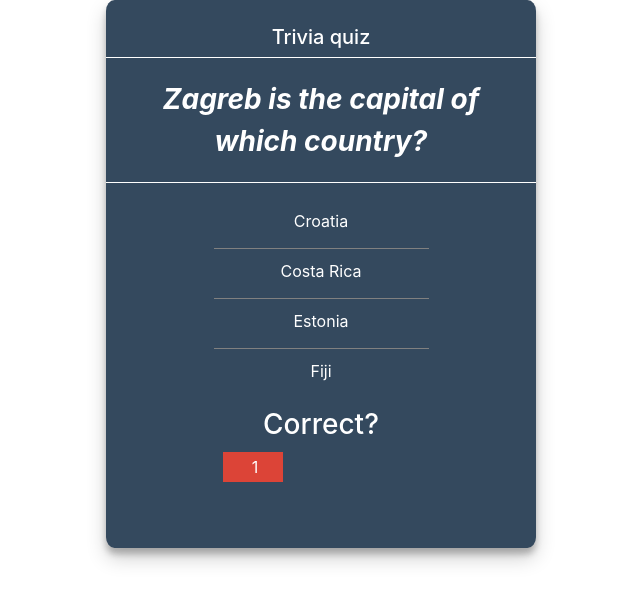
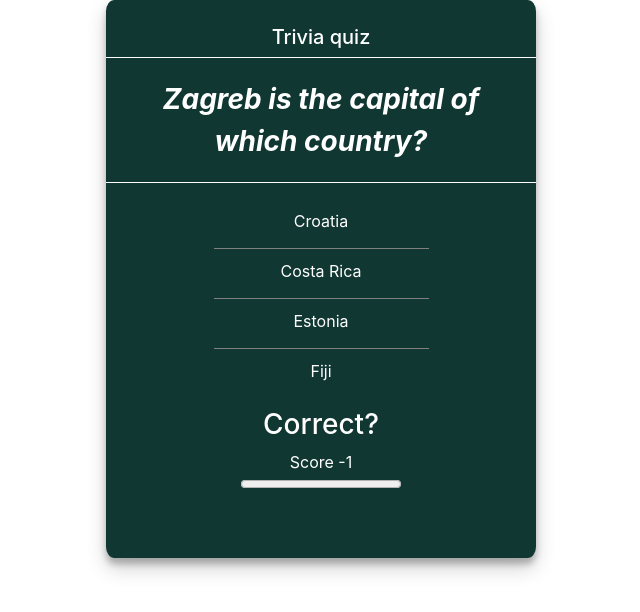
Before and after one commit to AlvaroBeckett/Trivia, a plain HTML site: page index.html in a window 1280 px wide. Both pictures are taken after a click on the element "Georgia". Shown: the whole page, without its empty margins (319-959 px from the left). Drawn offline with nearby package versions, Linux system fonts and the light colour scheme.

Commit message:
2nd Commit, 50 questions

```diff
--- a/assets/css/style.css
+++ b/assets/css/style.css
@@ -14,7 +14,7 @@ body, html {
 }
 
 #quiz {
-  background-color: #34495E;
+  background-color: #103732;
   padding-bottom: 60px;
   width: 100%;
   border-radius: 2%;
@@ -62,24 +62,3 @@ body, html {
 .answers div:first-child {
   border: none;
 }
-
-.checker {
-  display: inline-block;
-  width: 200px;
-  margin: 0 auto;
-}
-
-.correct, .false {
-  background-color: #109D59;
-  width: 60px;
-  height: 30px;
-  line-height: 30px;
-  padding-left: 4px;
-  float: left;
-  margin-left: 2px;
-  margin-top: 2px;
-}
-
-.false {
-  background-color: #DC4437;
-}
--- a/assets/javascript/main.js
+++ b/assets/javascript/main.js
@@ -3,7 +3,10 @@ window.onload = function () {
   var questionArea = document.getElementsByClassName('questions')[0],
       answerArea   = document.getElementsByClassName('answers')[0],
       checker      = document.getElementsByClassName('checker')[0],
-      current      = 0,
+      current      = Math.floor(Math.random()),
+      timer,
+      progress,
+      max;
 
      // An object that holds all the questions + possible answers.
      // In the array --> last digit gives the right answer position
@@ -14,7 +17,7 @@ window.onload = function () {
         'Santiago is the capital of which country?' : ['Croatia', 'Cuba', 'Congo', 'Chile', 3],
         'Tehran is the capital of which country?' : ['Iraq', 'Iran', 'Kenya', 'Kosovo', 1],
         'Buenos Aires is the capital of which country?' : ['Bermuda', 'Bolivia', 'Argentina', 'Armenia', 2],
-        'New Delhi is the capital of which country?' : ['', 'Haiti', 'Iceland', 'Egypt', 3],
+        'New Delhi is the capital of which country?' : ['India', 'Haiti', 'Iceland', 'Egypt', 3],
         'Pyongyang is the capital of which country?' : ['South Korea', 'North Korea', 'Kazakhstan', 'Hungary', 1],
         'Kabul is the capital of which country?' : ['Andorra', 'Ukraine', 'Afganistan', 'Azerbaijan', 2],
         'Reykjavik is the capital of which country?' : ['Jamaica', 'Jordan', 'Iceland', 'Ireland', 2],
@@ -30,22 +33,30 @@ window.onload = function () {
         'Mogadishu is the capital of which country?' : ['Tanzania', 'Senegal', 'Kenya', 'Somalia', 3],
         'Bucharest is the capital of which country?' : ['Bulgaria', 'Romania', 'Hungary', 'Montenegro', 1],
         'Poland is the capital of which country?' : ['Chech Republic', 'Poland', 'Samoa', 'San Marino', 1],
-        'Cairo is the capital of which country?' : ['Georgia', 'Haiti', 'Iceland', 'Egypt', 3],
-        'Cairo is the capital of which country?' : ['Georgia', 'Haiti', 'Iceland', 'Egypt', 3],
-        'Cairo is the capital of which country?' : ['Georgia', 'Haiti', 'Iceland', 'Egypt', 3],
-        'Cairo is the capital of which country?' : ['Georgia', 'Haiti', 'Iceland', 'Egypt', 3],
-        'Cairo is the capital of which country?' : ['Georgia', 'Haiti', 'Iceland', 'Egypt', 3],
-        'Cairo is the capital of which country?' : ['Georgia', 'Haiti', 'Iceland', 'Egypt', 3],
-        'Cairo is the capital of which country?' : ['Georgia', 'Haiti', 'Iceland', 'Egypt', 3],
-        'Cairo is the capital of which country?' : ['Georgia', 'Haiti', 'Iceland', 'Egypt', 3],
-        'Cairo is the capital of which country?' : ['Georgia', 'Haiti', 'Iceland', 'Egypt', 3],
-        'Cairo is the capital of which country?' : ['Georgia', 'Haiti', 'Iceland', 'Egypt', 3],
-        'Cairo is the capital of which country?' : ['Georgia', 'Haiti', 'Iceland', 'Egypt', 3],
-        'Cairo is the capital of which country?' : ['Georgia', 'Haiti', 'Iceland', 'Egypt', 3],
-        'Cairo is the capital of which country?' : ['Georgia', 'Haiti', 'Iceland', 'Egypt', 3],
-        'Cairo is the capital of which country?' : ['Georgia', 'Haiti', 'Iceland', 'Egypt', 3],
-        'Cairo is the capital of which country?' : ['Georgia', 'Haiti', 'Iceland', 'Egypt', 3],
-        'Cairo is the capital of which country?' : ['Georgia', 'Haiti', 'Iceland', 'Egypt', 3],
+        'Colombo is the capital of which country?' : ['Taiwan', 'Tanzania', 'Sri Lanka', 'Slovakia', 2],
+        'Wellington is the capital of which country?' : ['Pakistan', 'Poland', 'New Zealand', 'Montenegro', 2],
+        'Ulaanbaatar is the capital of which country?' : ['Montenegro', 'Mongolia', 'Morrocco', 'Mozambique', 1],
+        'Male is the capital of which country?' : ['Moldova', 'Maldives', 'Mauritius', 'Mauritania', 1],
+        'Caracas is the capital of which country?' : ['Venezuela', 'Uganda', 'Senegal', 'Tajikistan', 0],
+        'Oslo is the capital of which country?' : ['Finland', 'Denmark', 'Sweden', 'Norway', 3],
+        'Bern is the capital of which country?' : ['Austria', 'Liechenstein', 'Switzerland', 'Sweden', 2],
+        'Doha is the capital of which country?' : ['Saudi Arabia', 'Jordan', 'Qatar', 'Syria', 2],
+        'Addis Ababa is the capital of which country?' : ['Ethiopia', 'Eritrea', 'Ghana', 'Mauritania', 0],
+        'Amman is the capital of which country?' : ['Jordan', 'Uganda', 'Senegal', 'Georgia', 0],
+        'Antananarivo is the capital of which country?' : ['Finland', 'Turkmenistan', 'Madagascar', 'Norway', 2],
+        'Baku is the capital of which country?' : ['Brunei', 'Gambia', 'Azerbaijan', 'Sweden', 2],
+        'Bandar Seri Begawan is the capital of which country?' : ['Saudi Arabia', 'Gambia', 'Brunei', 'Belize', 2],
+        'Brazzaville is the capital of which country?' : ['Kyrgystan', 'Barbados', 'Mauritius', 'Republic of the Congo', 3],
+        'Cardiff is the capital of which country?' : ['Venezuela', 'Ireland', 'Wales', 'Scotland', 2],
+        'Chisinau is the capital of which country?' : ['Moldova', 'Senegal', 'Bangladesh', 'Guinea-Bissasu', 0],
+        'Dakar is the capital of which country?' : ['Austria', 'Senegal', 'Tanzania', 'Tajikistan', 1],
+        'Freetown is the capital of which country?' : ['Sierra Leone', 'Guyana', 'Guatemala', 'Guam', 0],
+        'Hanoi is the capital of which country?' : ['Vietnam', 'Gibraltar', 'Moldova', 'South Sudan', 0],
+        'Kampala is the capital of which country?' : ['Senegal', 'Venezuela', 'Uganda', 'Tajikistan', 2],
+        'Lisbon is the capital of which country?' : ['Austria', 'Portugal', 'Angola', 'Zambia', 1],
+        'Manila is the capital of which country?' : ['Laos', 'Jordan', 'Philippines', 'Cambodia', 2],
+        'Minsk is the capital of which country?' : ['Moldova', 'Belarus', 'Monaco', 'Liberia', 1],
+        'Montevideo is the capital of which country?' : ['Uruguay', 'Oman', 'Bahamas', 'Niger', 0],
       };
 
   function loadQuestion(curr) {
@@ -90,13 +101,13 @@ window.onload = function () {
           correctAnswer = arr[arr.length-1];
 
       if (givenAnswer === correctAnswer) {
-        addChecker(true);
+        answerTracker(true);
       } else {
-        addChecker(false);
+        answerTracker(false);
       }
 
       if (current < Object.keys(allQuestions).length -1) {
-        current += 1;
+        current += Math.floor(Math.random() + 1);
 
         loadQuestion(current);
         loadAnswers(current);
@@ -108,25 +119,32 @@ window.onload = function () {
     };
   }
 
-  function addChecker(bool) {
-  // This function adds a div element to the page
-  // Used to see if it was correct or false
 
-    var createDiv = document.createElement('div'),
-        txt       = document.createTextNode(current + 1);
+  function answerTracker(bool) {
+  	var curScore = 0;
 
-    createDiv.appendChild(txt);
-
-    if (bool) {
-
-      createDiv.className += 'correct';
-      checker.appendChild(createDiv);
-    } else {
-      createDiv.className += 'false';
-      checker.appendChild(createDiv);
-    }
+  	if (bool) {
+  		$('#cur-score').html(++curScore);
+  	} else {
+  		$('#cur-score').html(--curScore);
+  	}
   }
 
+$(document).ready(function() {
+progress = $("#myProgress");
+max = progress.attr("max");
+timer = setInterval("updateBar()", 1000);
+});
+
+function updateBar() {
+var current = progress.attr("value");
+current -= 1;
+progress.attr("value", current);
+
+if (current <= max) {
+clearInterval(timer);
+}
+}
 
   // Start the quiz right away
   loadQuestion(current);
--- a/index.html
+++ b/index.html
@@ -33,7 +33,10 @@
         <div class="checker">
 
         </div>
+
+        <div>Score <span id="cur-score"></span></div>
       </div>
+      <progress value="0" max="10" id="myProgress"></progress>
     </div>
   </div>
 </body>
```
